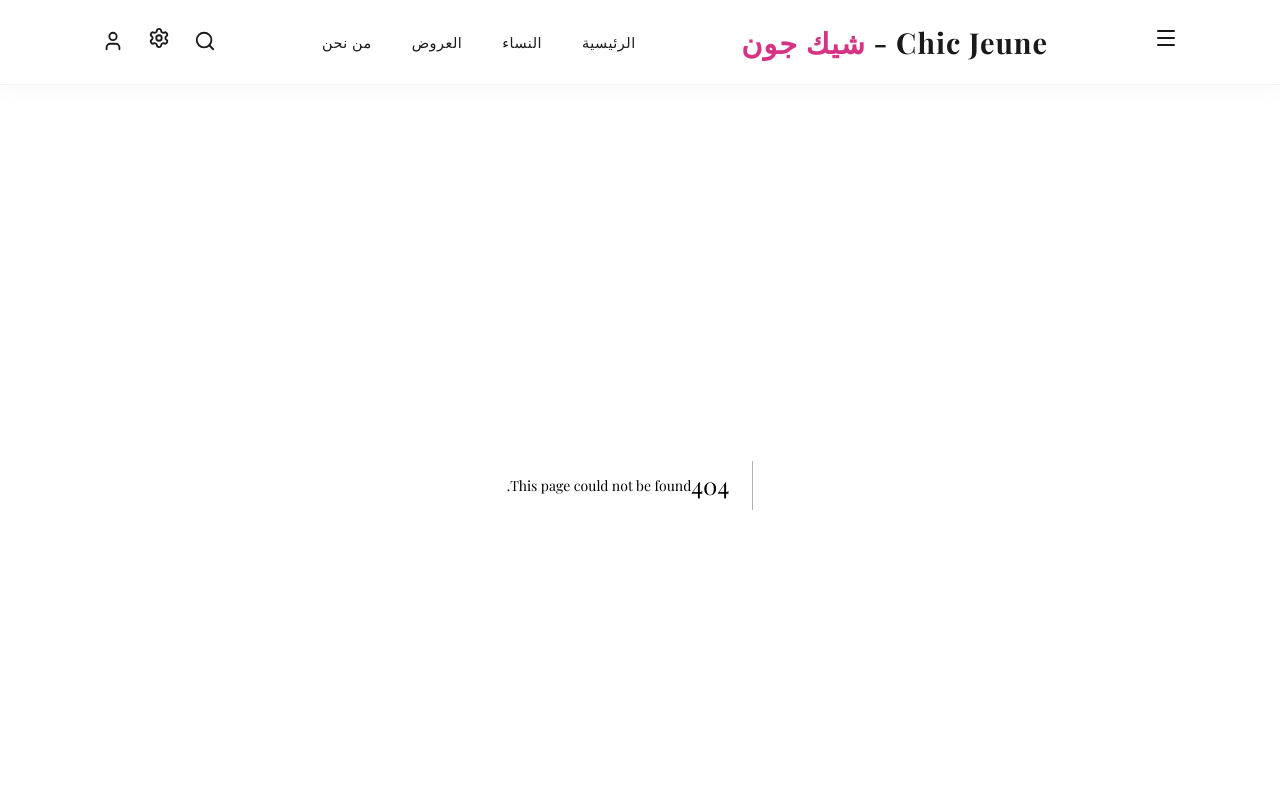
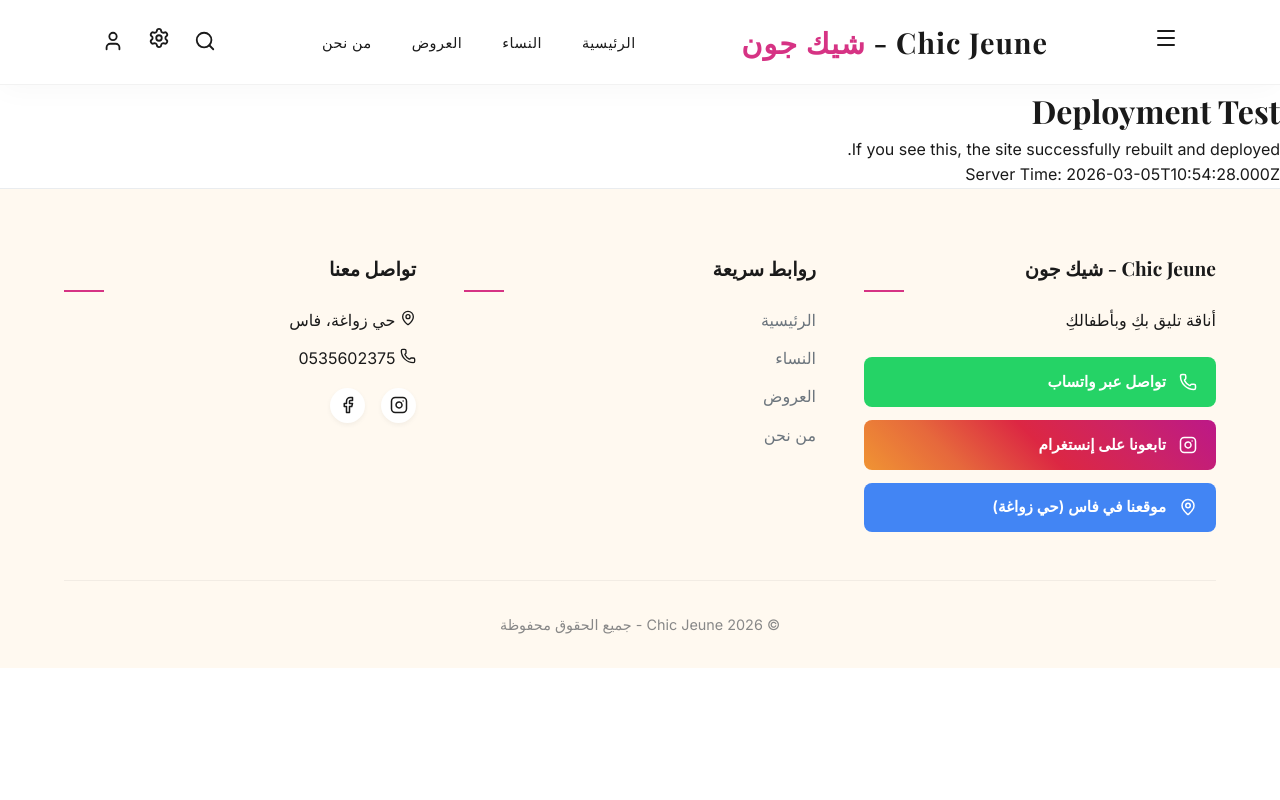
Before and after one commit to mohammednhass1234-star/chic-style-boutique, a Next.js app: page /test-deploy in a window 1280 px wide. Before the commit this address had no page. Shown: the top 800 px of the page. Built offline with nearby package versions, Linux system fonts and the light colour scheme; a web font is replaced by a local one.

Commit message:
fix: downgrade Next.js and React to stable versions to fix Vercel build

```diff
--- a/package.json
+++ b/package.json
@@ -14,10 +14,10 @@
     "bcryptjs": "^3.0.3",
     "framer-motion": "12.34.5",
     "lucide-react": "0.576.0",
-    "next": "16.1.6",
+    "next": "^15.1.7",
     "prisma": "^6.4.1",
-    "react": "19.2.3",
-    "react-dom": "19.2.3"
+    "react": "^19.0.0",
+    "react-dom": "^19.0.0"
   },
   "devDependencies": {
     "@types/node": "^20",
--- /dev/null
+++ b/src/app/test-deploy/page.tsx
@@ -0,0 +1,11 @@
+export default function Page() {
+    return (
+        <div className="p-10 text-center">
+            <h1 className="text-4xl font-bold">Deployment Test</h1>
+            <p className="mt-4">If you see this, the site successfully rebuilt and deployed.</p>
+            <div className="mt-8 p-4 bg-green-100 rounded">
+                Server Time: {new Date().toISOString()}
+            </div>
+        </div>
+    );
+}
```
